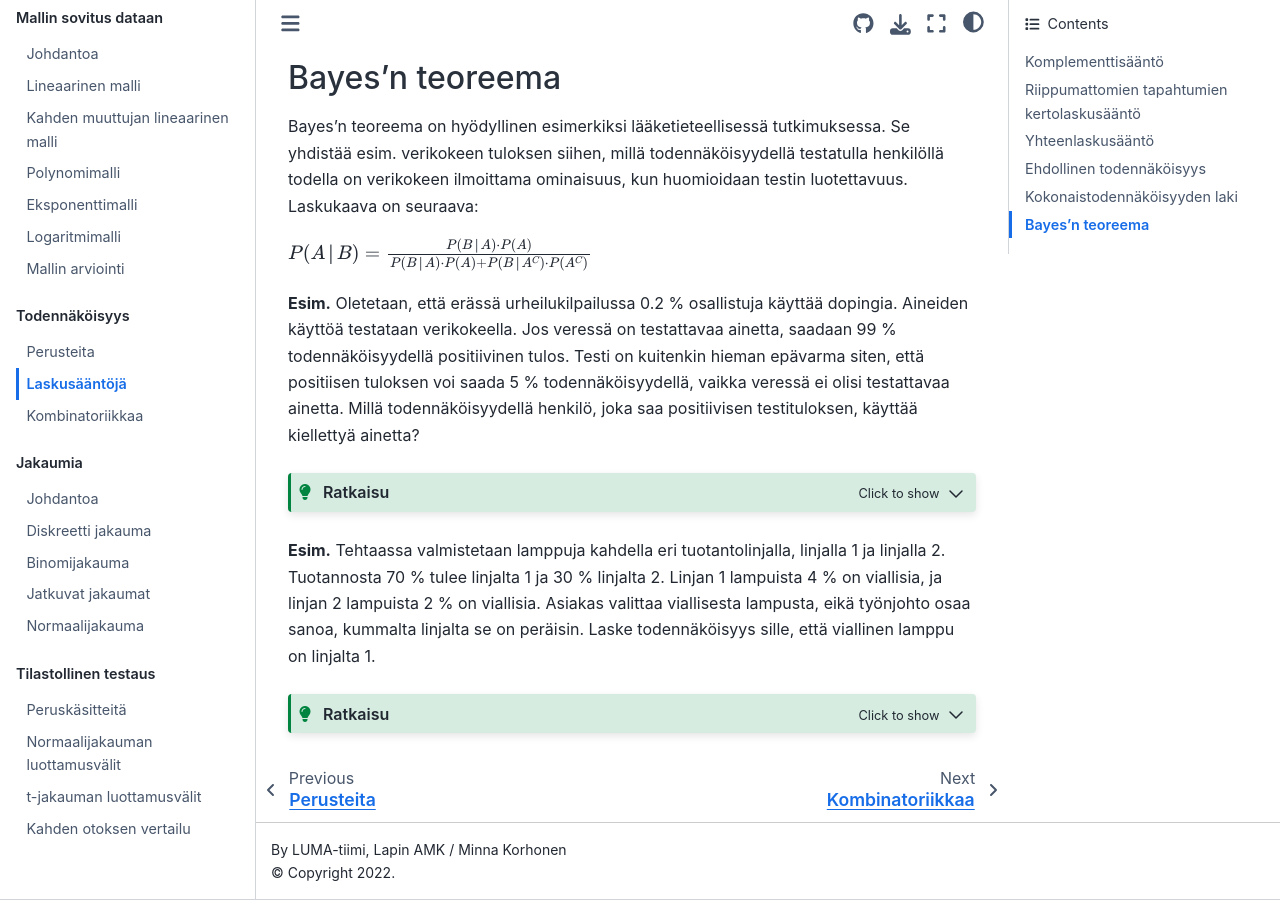
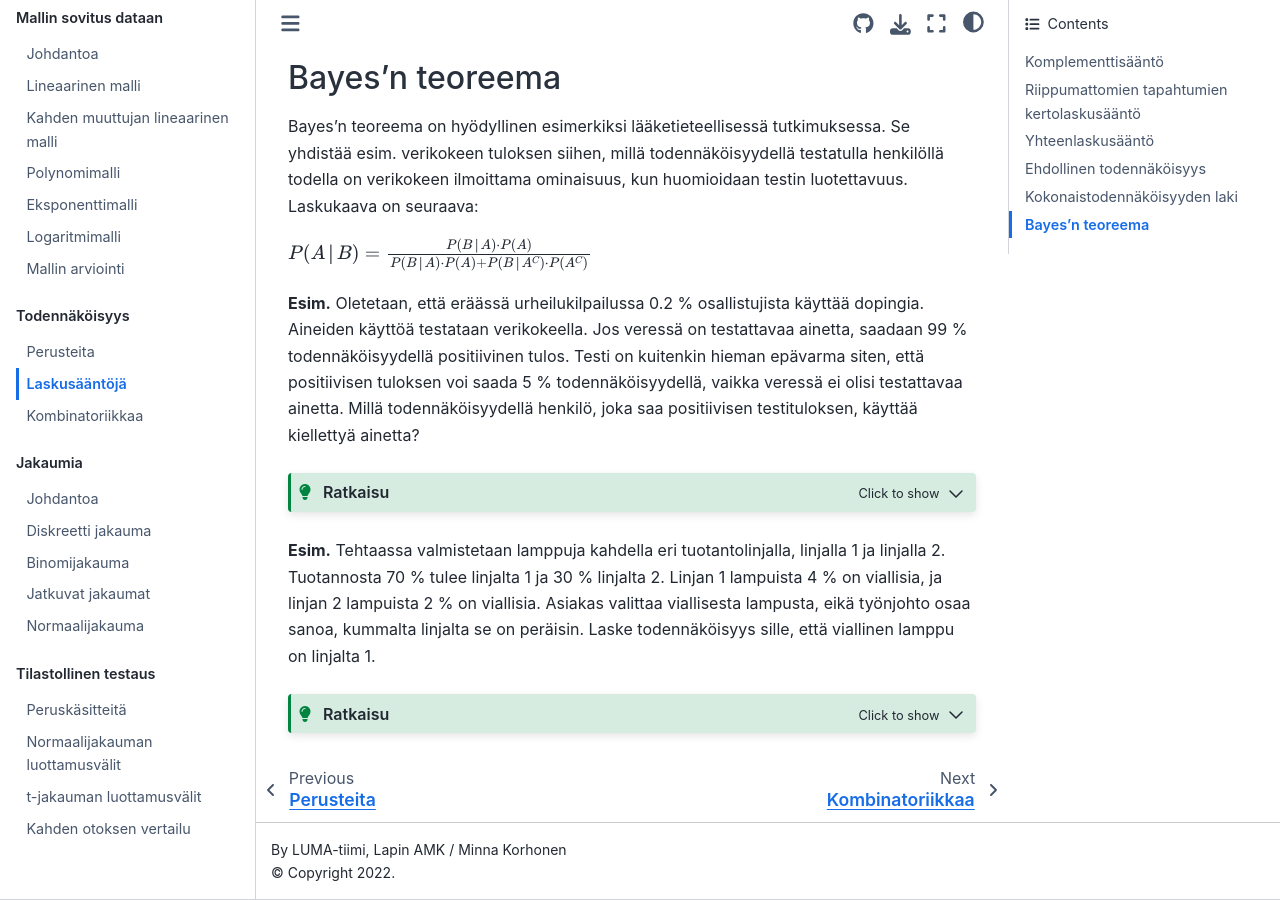
Before and after one commit to luma-lapinamk/minna-tiltod, a Jupyter Book: the page built from laskusaantoja.md, in a window 1280 px wide and 900 px high, scrolled down 3070 px. Built offline with Jupyter Book 1.0.4 settings and Sphinx 7.4.7 and the Sphinx Book theme 1.1.4, drawn with Linux system fonts in a browser that asks for light colours; pages that are not in the unit, such as notebooks, are missing from menus.

Commit message:
uudistuksia seuraavaa toteutusta varten

```diff
--- a/laskusaantoja.md
+++ b/laskusaantoja.md
@@ -156,7 +156,7 @@
 
 $P(A│B)=\frac{P(B│A)\cdot P(A)}{P(B│A)\cdot P(A)+P(B│A^C)\cdot P(A^C)}$
 
-**Esim.** Oletetaan, että erässä urheilukilpailussa 0.2 % osallistuja käyttää dopingia. Aineiden käyttöä testataan verikokeella. Jos veressä on testattavaa ainetta, saadaan 99 % todennäköisyydellä positiivinen tulos. Testi on kuitenkin hieman epävarma siten, että positiisen tuloksen voi saada 5 % todennäköisyydellä, vaikka veressä ei olisi testattavaa ainetta. Millä todennäköisyydellä henkilö, joka saa positiivisen testituloksen, käyttää kiellettyä ainetta?
+**Esim.** Oletetaan, että eräässä urheilukilpailussa 0.2 % osallistujista käyttää dopingia. Aineiden käyttöä testataan verikokeella. Jos veressä on testattavaa ainetta, saadaan 99 % todennäköisyydellä positiivinen tulos. Testi on kuitenkin hieman epävarma siten, että positiivisen tuloksen voi saada 5 % todennäköisyydellä, vaikka veressä ei olisi testattavaa ainetta. Millä todennäköisyydellä henkilö, joka saa positiivisen testituloksen, käyttää kiellettyä ainetta?
 
 :::{admonition} Ratkaisu
 :class: tip, dropdown
```
